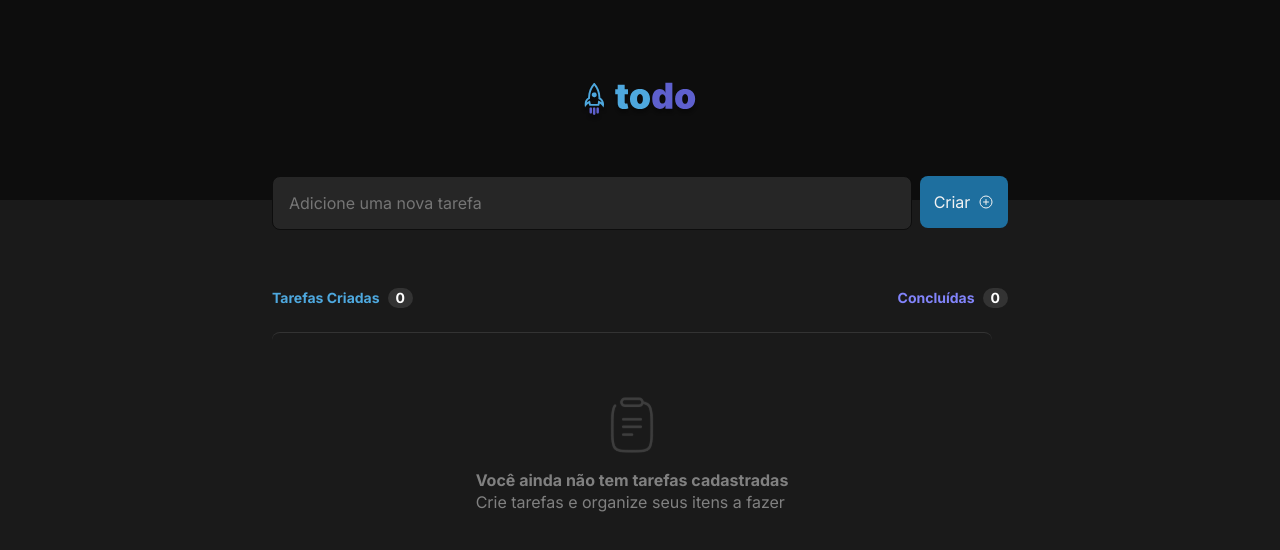
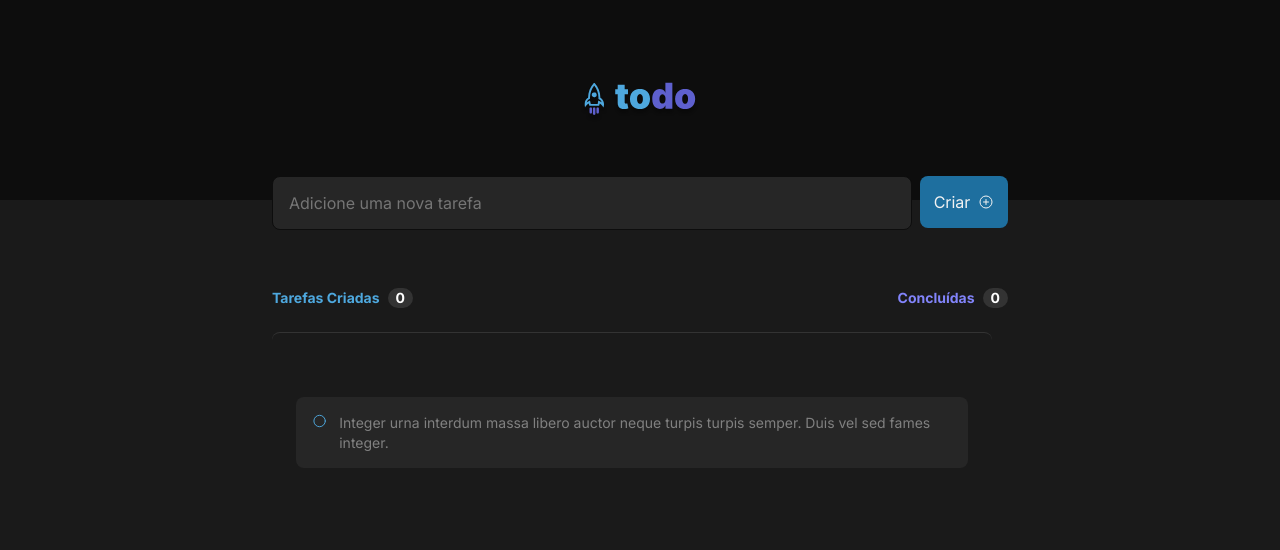
Before and after one commit to Ndrake337/RocketSeat_ToDos_Site, a React (Vite) app: page / in a window 1280 px wide. Shown: the top 550 px of the page. Built offline with nearby package versions, Linux system fonts and the light colour scheme.

Commit message:
Protótipo estatico do componente Task.tsx criado

```diff
--- /dev/null
+++ b/src/components/Task.module.css
@@ -0,0 +1,42 @@
+.TaskContainer{
+    background-color: var(--gray-500);
+    padding: 1rem;
+    border-radius: 0.5rem;
+    width: 100%;
+    display: flex;
+    flex-direction: row;
+}
+
+.TaskContainer p{
+    padding-left: 12px;
+    font-weight: 400;
+
+}
+
+.ToBeDone {
+    font-size: 14px;
+    line-height: 140%;
+    color: --gray-100;
+}
+.Completed {
+    font-size: 14px;
+    line-height: 140%;
+    color: --gray-300;
+    text-decoration-line: line-through;
+}
+
+.status {
+    /* appearance: none; */
+    border-radius: 50%;
+}
+
+.Todo {
+    color: var(--blue);
+}
+.Done {
+    background-color: var(--purple-dark);
+    color: var(--gray-100);
+    border-radius: 100%;
+    border: 2px solid var(--purple-dark);
+    font-weight: bold;
+}
--- /dev/null
+++ b/src/components/Task.tsx
@@ -0,0 +1,19 @@
+import styles from './Task.module.css'
+import {Circle, Check} from 'phosphor-react'
+let status = 0
+let Checkbox:any
+if (status === 0) {
+    Checkbox = <Circle className={styles.Todo}/>;
+}
+else{
+    Checkbox = <Check className={styles.Done}/>;
+}
+
+export function Task() {
+    return(
+        <div className={styles.TaskContainer}>
+            {Checkbox}
+            <p className={status === 0 ? styles.ToBeDone : styles.Completed }>Integer urna interdum massa libero auctor neque turpis turpis semper. Duis vel sed fames integer.</p>
+        </div>
+    )
+}
--- a/src/components/TaskList.module.css
+++ b/src/components/TaskList.module.css
@@ -23,3 +23,10 @@
     width: 3.5rem;
     height: 3.5rem;
 }
+
+.Empty {
+    display: flex;
+    flex-direction: column;
+    align-items: center;
+    justify-content: center;
+}
--- a/src/components/TaskList.tsx
+++ b/src/components/TaskList.tsx
@@ -1,14 +1,27 @@
 import styles from './TaskList.module.css'
 import clipboard from '../assets/Clipboard.svg'
+import {Task} from './Task'
 
 export function TaskList() {
+    const emptyTaskList = []
+    const TaskList = [
+        {id: 1, Task: "Integer urna interdum massa libero auctor neque turpis turpis semper. Duis vel sed fames integer.", status: 0},
+        {id: 2, Task: "Integer urna interdum massa libero auctor neque turpis turpis semper. Duis vel sed fames integer.", status: 0},
+        {id: 3, Task: "Integer urna interdum massa libero auctor neque turpis turpis semper. Duis vel sed fames integer.", status: 0},
+        {id: 4, Task: "Integer urna interdum massa libero auctor neque turpis turpis semper. Duis vel sed fames integer.", status: 1},
+        {id: 5, Task: "Integer urna interdum massa libero auctor neque turpis turpis semper. Duis vel sed fames integer.", status: 1},
+    ]
+
     return(
         <div className={styles.ListContainer}>
-            <img src={clipboard} alt='' className={styles.Clipboard}/>
-            <div className={styles.textBox}>
-                <strong>Você ainda não tem tarefas cadastradas</strong>
-                <span>Crie tarefas e organize seus itens a fazer</span>
-            </div>
+            {/* <div className={styles.Empty}>
+                <img src={clipboard} alt='' className={styles.Clipboard}/>
+                <div className={styles.textBox}>
+                        <strong>Você ainda não tem tarefas cadastradas</strong>
+                        <span>Crie tarefas e organize seus itens a fazer</span>
+                </div>
+            </div> */}
+            <Task />
         </div>
     )
 }
```
